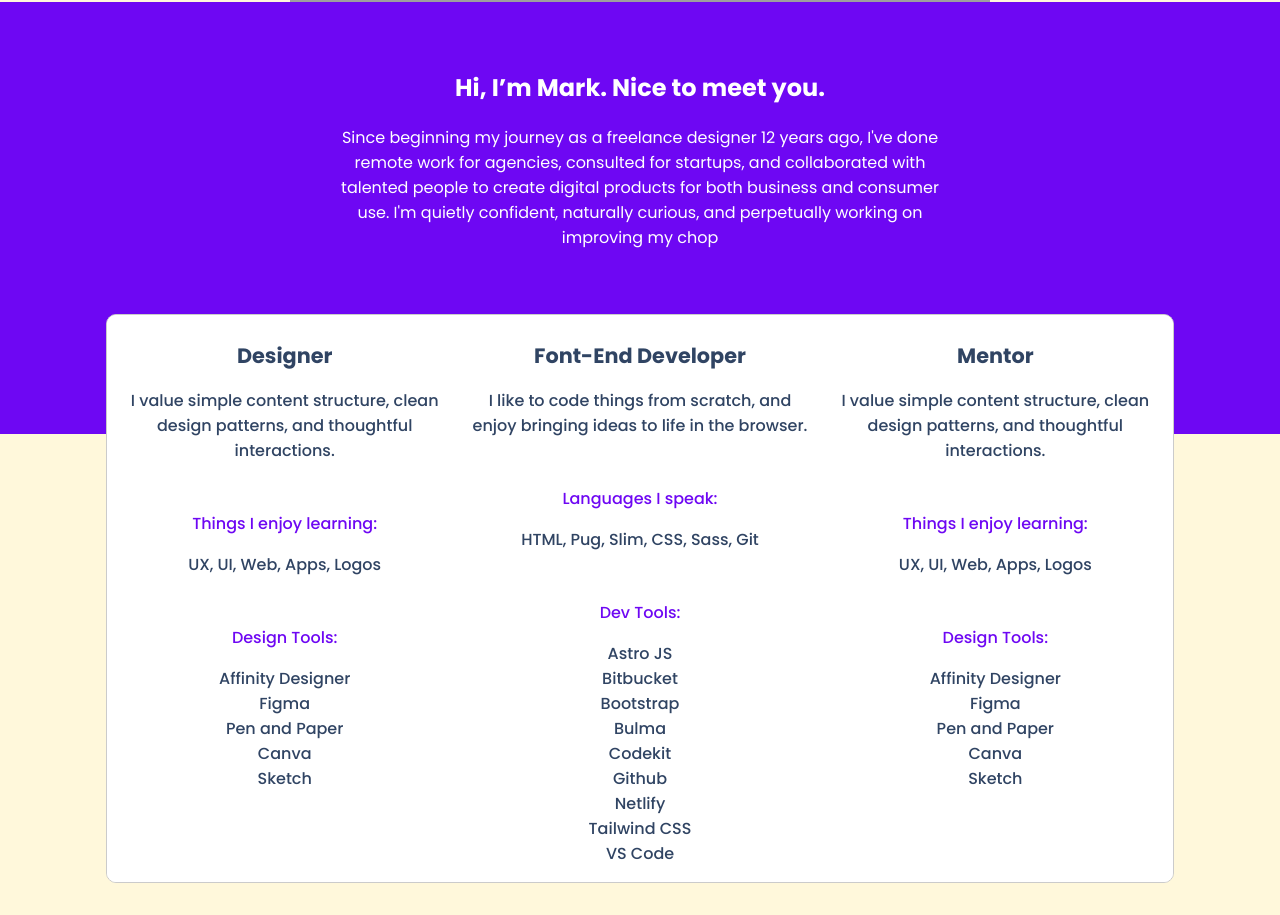
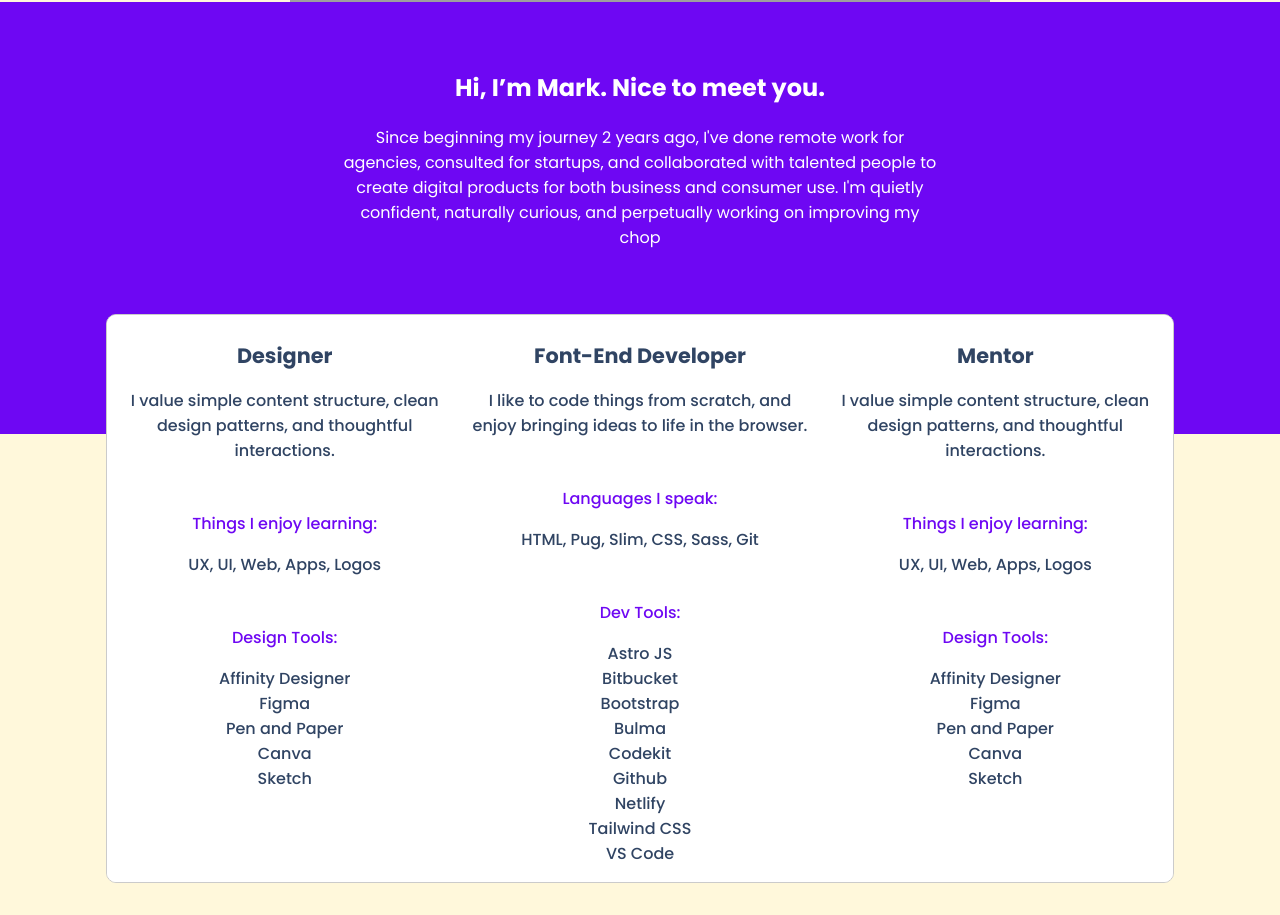
Before and after one commit to marksteward08/portfolio, a plain HTML site: page index.html in a window 1280 px wide. Shown: the part 1240-2155 px from the top of the page. Drawn offline with Linux system fonts and the light colour scheme; grey boxes are pictures that could not be loaded.

Commit message:
Update index.html

```diff
--- a/index.html
+++ b/index.html
@@ -45,7 +45,7 @@
             <div class="container flex">
                 <div class="intro">
                     <h1>Hi, I’m Mark. Nice to meet you.</h1>
-                    <p>Since beginning my journey as a freelance designer 12 years ago, I've done remote work for agencies, consulted for startups, and collaborated with talented people to create digital products for both business and consumer use. I'm quietly confident, naturally curious, and perpetually working on improving my chop</p>
+                    <p>Since beginning my journey 2 years ago, I've done remote work for agencies, consulted for startups, and collaborated with talented people to create digital products for both business and consumer use. I'm quietly confident, naturally curious, and perpetually working on improving my chop</p>
                 </div>
             </div>
         </div>
```
